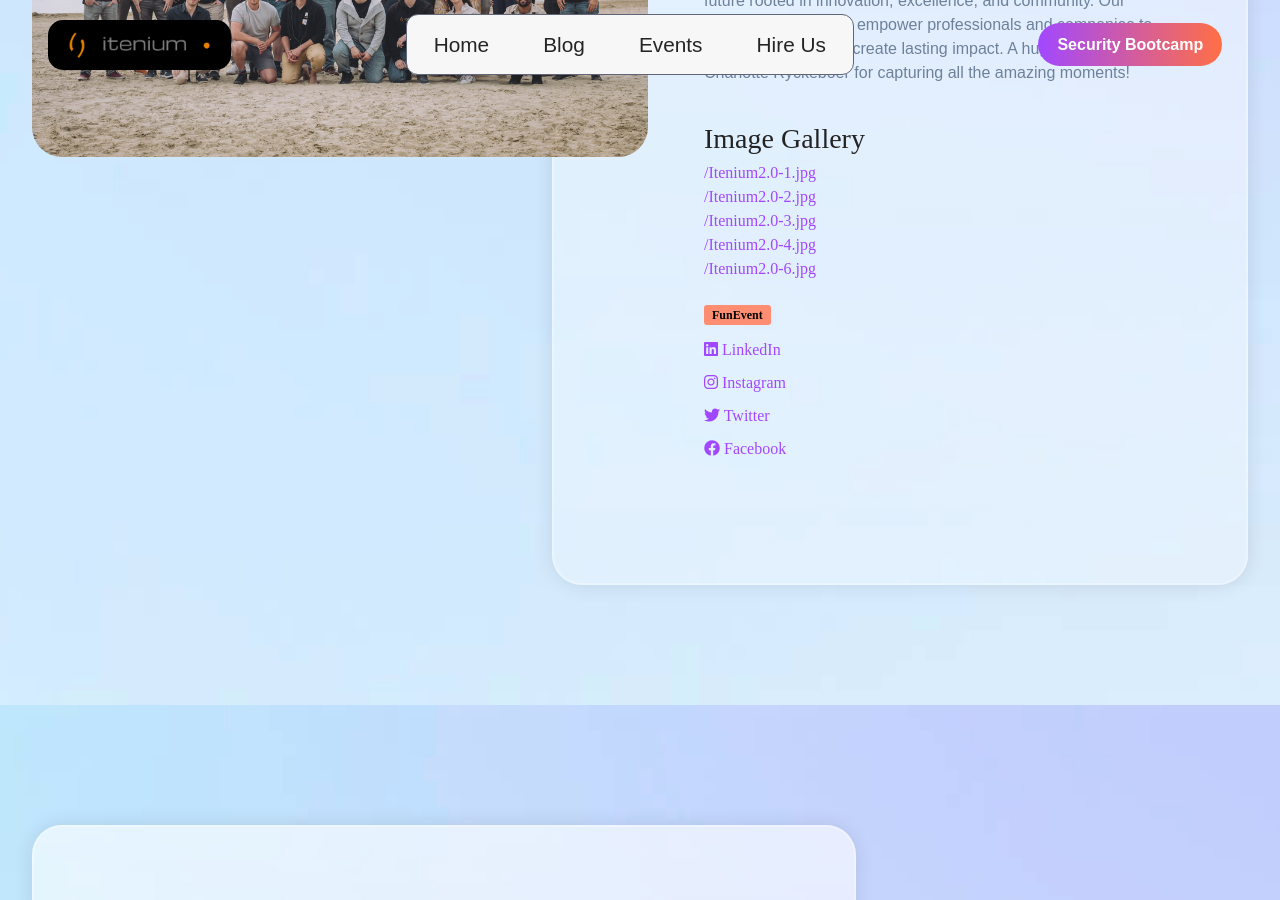
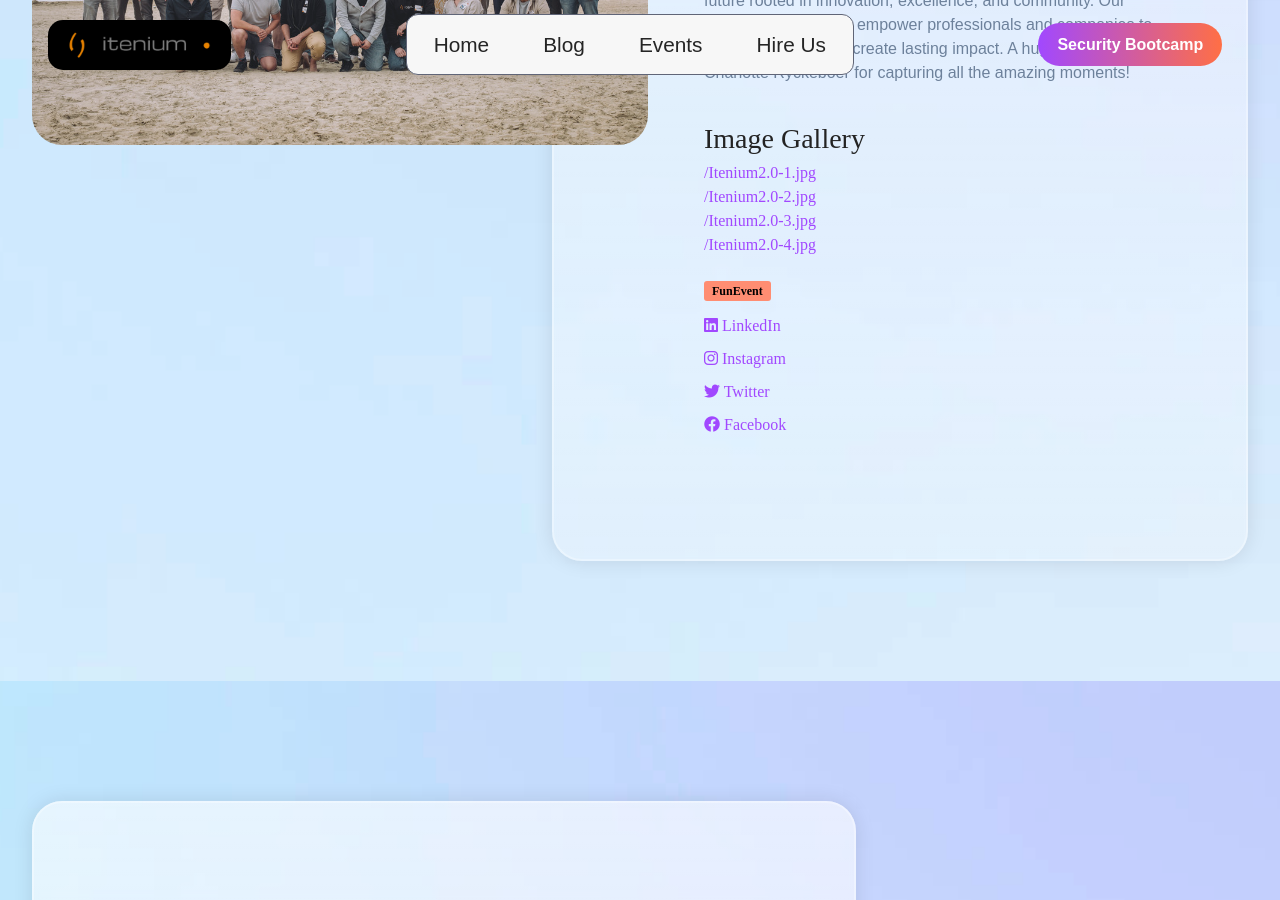
Before and after one commit to itenium-be/Competence-Center, a Jekyll site: the page built from pages/events.html, in a window 1280 px wide and 900 px high, scrolled down 4350 px. Built offline with Jekyll 4.4.1, drawn with Linux system fonts in a browser that asks for light colours; some web fonts are replaced.

Commit message:
Updated gallery

```diff
--- a/_data/events.yml
+++ b/_data/events.yml
@@ -291,7 +291,6 @@
     - "assets/images-events/Itenium2.0-2.jpg"
     - "assets/images-events/Itenium2.0-3.jpg"
     - "assets/images-events/Itenium2.0-4.jpg"
-    - "assets/images-events/Itenium2.0-6.jpg"
   linkedIn: "https://www.linkedin.com/posts/itenium_itenium-keeponlearning-itdevelopment-activity-7217105695958003712-Iou1?utm_source=share&utm_medium=member_desktop"
   instagram: "https://www.instagram.com/p/C9Rz4HXOPOL/"
   twitter: "https://x.com/itenium_be/status/1811339825741472204"
```
